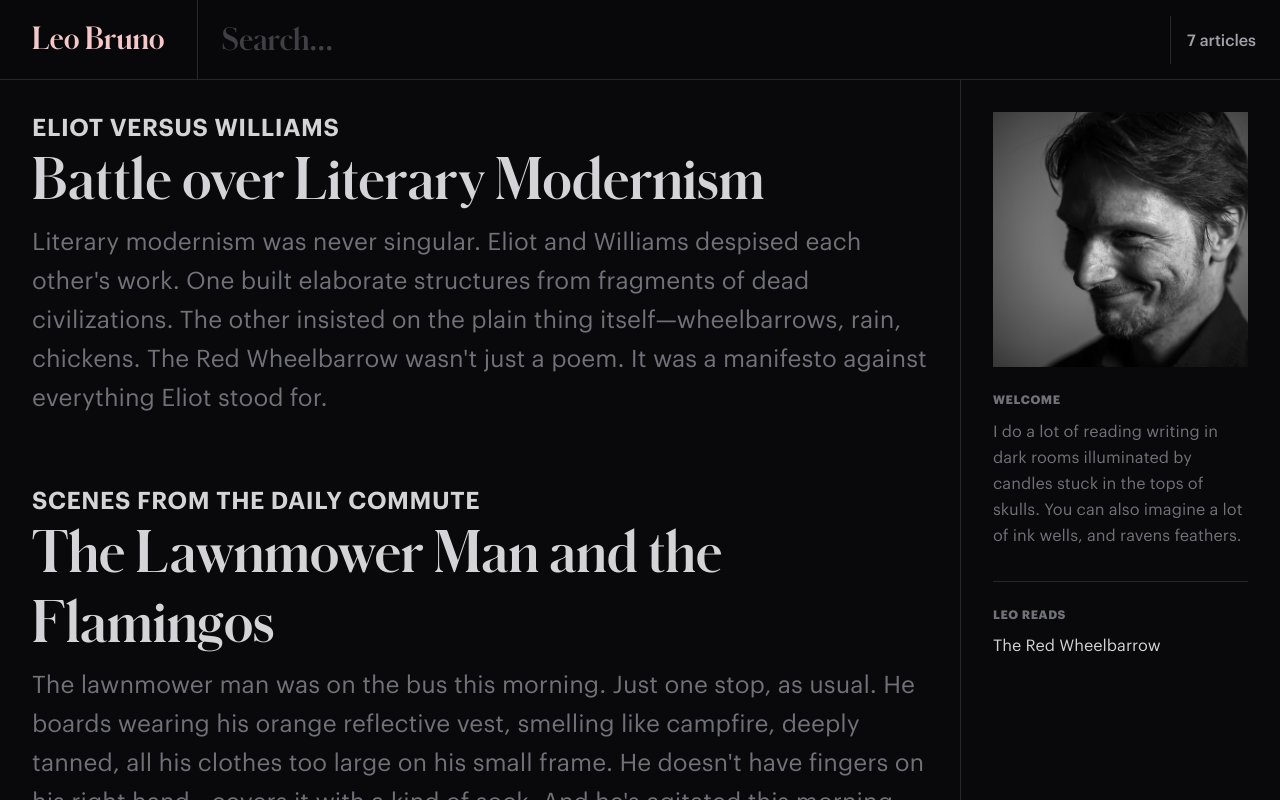
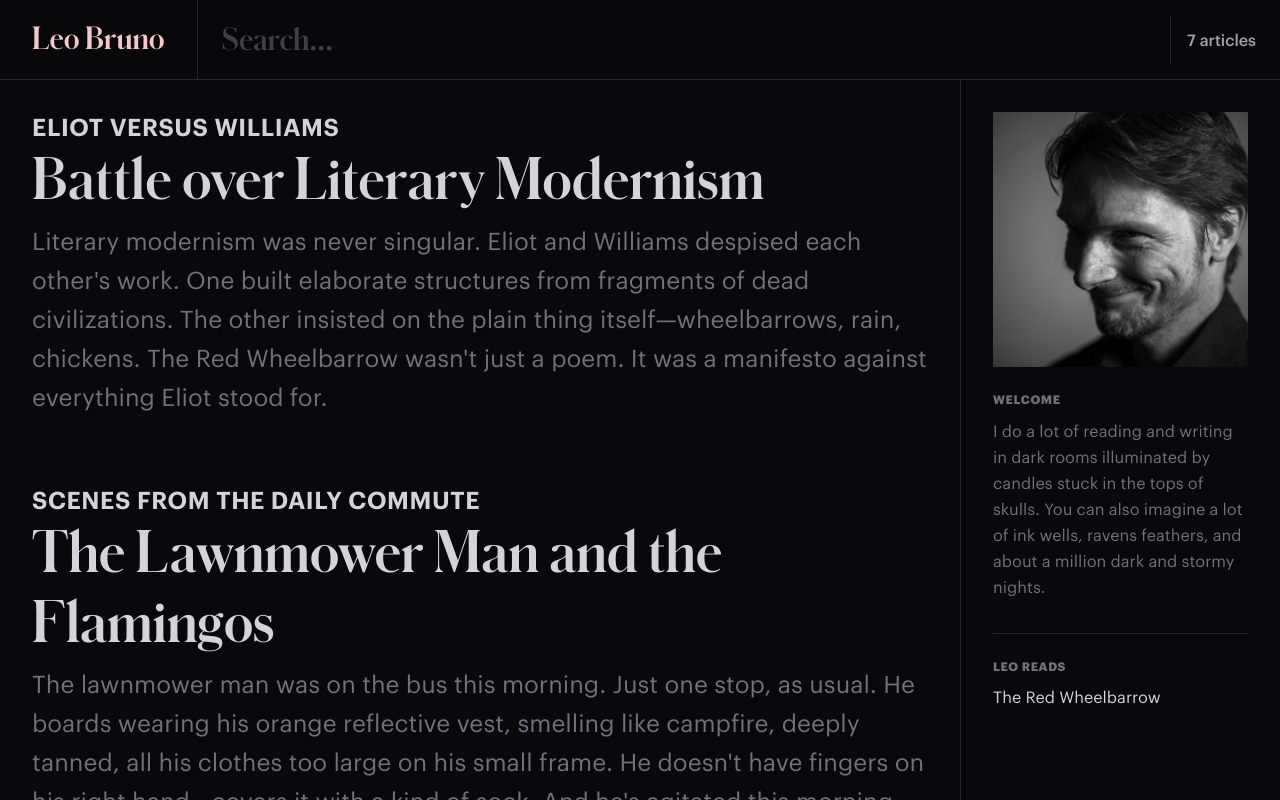
Before and after one commit to joedeluca/leobruno, a Next.js app: page / in a window 1280 px wide. Shown: the top 800 px of the page. Built offline with nearby package versions, Linux system fonts and the light colour scheme.

Commit message:
million story nights

```diff
--- a/components/Sidebar.tsx
+++ b/components/Sidebar.tsx
@@ -36,9 +36,9 @@ export default function Sidebar() {
           >
             Welcome
           </h3>
-          I do a lot of reading writing in dark rooms illuminated by candles
+          I do a lot of reading and writing in dark rooms illuminated by candles
           stuck in the tops of skulls. You can also imagine a lot of ink wells,
-          and ravens feathers.
+          ravens feathers, and about a million dark and stormy nights.
         </p>
 
         <div className="border-t border-zinc-800 pt-6">
```
